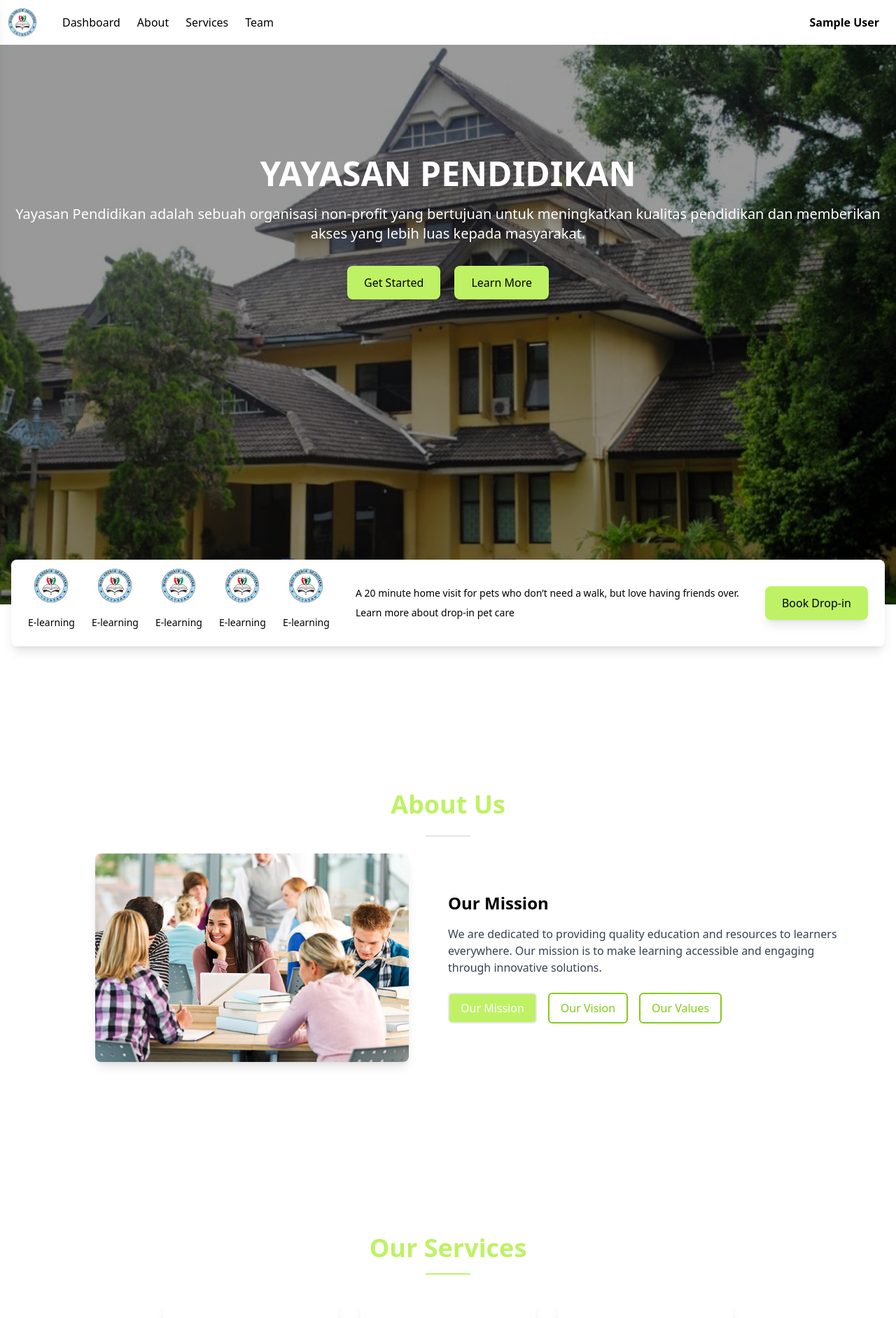
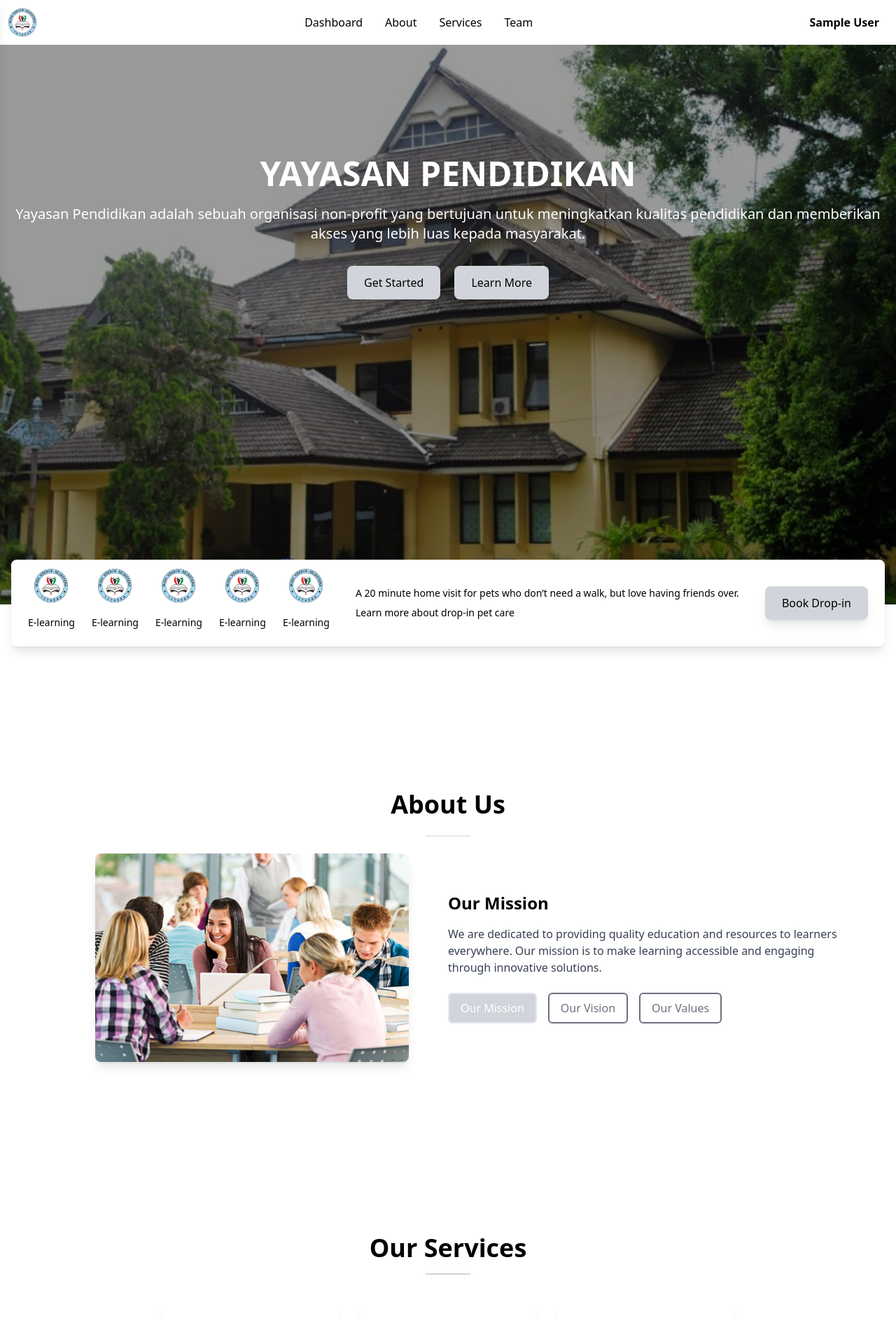
Before and after one commit to Imanilom/DisdikLearn, a React (Vite) app in the folder e-learning-frontend/: page / in a window 1280 px wide. Shown: the top 1884 px of the page at 70% size. Built offline with nearby package versions, Linux system fonts and the light colour scheme; no server answers; sample sign-in values are in the browser's storage.

Commit message:
fix and fix

```diff
--- a/e-learning-frontend/src/components/Partial/About.jsx
+++ b/e-learning-frontend/src/components/Partial/About.jsx
@@ -24,14 +24,13 @@ const About = () => {
   return (
     <section className="min-h-screen w-full bg-white-100 flex items-center justify-center py-6">
       <div className="w-full max-w-6xl px-4">
-        <h1 className="text-3xl md:text-4xl font-bold text-center text-lime-300 mb-6">About Us</h1>
-        <div className="w-16 border-t-2 bg-lime-200 mb-6 mx-auto"></div>
+        <h1 className="text-3xl md:text-4xl font-bold text-center text-black-300 mb-6">About Us</h1>
+        <div className="w-16 border-t-2 bg-gray-200 mb-6 mx-auto"></div>
         <div className="flex flex-col md:flex-row items-center">
           {/* Image */}
           <div className="md:w-1/2 flex justify-center mb-6 md:mb-0">
             <AnimatePresence>
               <motion.img
-                key={narratives[activeTab].imgSrc}
                 src={narratives[activeTab].imgSrc}
                 alt={narratives[activeTab].title}
                 className="w-full h-auto max-w-full md:max-w-md rounded-lg shadow-lg"
@@ -53,8 +52,8 @@ const About = () => {
                   key={index}
                   className={`px-4 py-2 rounded-md border-2 ${
                     activeTab === index
-                      ? 'bg-lime-300 text-white border-lime-200-500'
-                      : 'bg-white text-lime-500 border-lime-500'
+                      ? 'bg-gray-300 text-white border-gray-200-500'
+                      : 'bg-white text-gray-500 border-gray-500'
                   }`}
                   onClick={() => setActiveTab(index)}
                 >
--- a/e-learning-frontend/src/components/Partial/Carousel.jsx
+++ b/e-learning-frontend/src/components/Partial/Carousel.jsx
@@ -40,8 +40,8 @@ const ReviewCard = ({ name, review, image, rating }) => (
 
 const StudentReviews = () => (
     <div className="max-w-5xl mx-auto py-12 px-4">
-        <h2 className="text-3xl font-bold text-center text-lime-300 mb-8">Our Students' Reviews</h2>
-        <div className="w-16 border-t-2 items-center border-lime-400 mb-6 mx-auto"></div>
+        <h2 className="text-3xl font-bold text-center text-black-300 mb-8">Our Students' Reviews</h2>
+        <div className="w-16 border-t-2 items-center border-gray-400 mb-6 mx-auto"></div>
         <Carousel
             showArrows={true}
             showThumbs={false}
--- a/e-learning-frontend/src/components/Partial/Footer.jsx
+++ b/e-learning-frontend/src/components/Partial/Footer.jsx
@@ -3,7 +3,7 @@ import { FaFacebookF, FaYoutube, FaInstagram, FaLinkedinIn } from 'react-icons/f
 
 const Footer = () => {
   return (
-    <footer className="bg-lime-100 py-10">
+    <footer className="bg-gray-100 py-10">
       <div className="container mx-auto flex flex-col md:flex-row justify-around items-center text-center md:text-left">
         <div className="mb-6 md:mb-0">
           <h4 className="text-xl font-bold mb-4">Yayasan Dinas Pendidikan </h4>
@@ -27,19 +27,19 @@ const Footer = () => {
           <p className="text-black">+62 834 587 1478</p>
 
           <p className="text-black">DinasPendidikanyayasan@Gmail.Com</p>
---------
+          <div className="w-16 border-t-2 bg-gray-200 mb-6 mx-auto"></div>
           <p className="text-black">Pendidikanyayasan@gmail.com</p>
         </div>
         <div className="mb-6 md:mb-0">
           <h4 className="text-xl font-bold mb-4">Lokasi</h4>
           <div className="h-48 w-full md:w-80">
-          <iframe src="https://www.google.com/maps/embed?pb=!1m18!1m12!1m3!1d3960.8859096404817!2d107.59743547424301!3d-6.904244667566918!2m3!1f0!2f0!3f0!3m2!1i1024!2i768!4f13.1!3m3!1m2!1s0x2e68e641a124a753%3A0x46aaa85c69605ea7!2sDinas%20Pendidikan%20Provinsi%20Jawa%20Barat!5e0!3m2!1sen!2sid!4v1723691851325!5m2!1sen!2sid"
+          <iframe src="https://www.google.com/maps/embed?pb=!1m18!1m12!1m3!1d1664.933319726369!2d107.52756376558796!3d-7.020910590264213!2m3!1f0!2f0!3f0!3m2!1i1024!2i768!4f13.1!3m3!1m2!1s0x2e68ec329f509361%3A0x220e274e55f0494f!2sDinas%20Pendidikan%20%26%20Kebudayaan!5e0!3m2!1sen!2sid!4v1724203631013!5m2!1sen!2sid"
              title="Location Map"
              className="w-full h-auto border-none"
              loading="lazy" referrerpolicy="no-referrer-when-downgrade"></iframe>
           </div>
         </div>
-      </div>
+         </div>
       <div className="border-t border-white mt-6 pt-6 text-center">
         <p className="text-black">Created By Yayasan Pendidikan | All Rights Are Reserved!</p>
       </div>
--- a/e-learning-frontend/src/components/Partial/Header.jsx
+++ b/e-learning-frontend/src/components/Partial/Header.jsx
@@ -29,28 +29,29 @@ const Header = () => {
             className="h-10"
           />
         </div>
+
         {user && (
-          <div className="hidden lg:flex absolute left-60 transform -translate-x-1/2 flex items-center space-x-2">
+          <div className="hidden lg:flex flex-1 justify-center items-center space-x-4">
             <button
-              className="px-2 py-2 rounded-md transition-colors duration-300 ease-in-out hover:bg-lime-200"
+              className="px-2 py-2 rounded-md transition-colors duration-300 ease-in-out hover:bg-gray-200"
               onClick={() => navigate('/dashboard')}
             >
               Dashboard
             </button>
             <button
-              className="px-2 py-2 rounded-md transition-colors duration-300 ease-in-out hover:bg-lime-200"
+              className="px-2 py-2 rounded-md transition-colors duration-300 ease-in-out hover:bg-gray-200"
               onClick={() => navigate('/AboutUs')}
             >
               About
             </button>
             <button
-              className="px-2 py-2 rounded-md transition-colors duration-300 ease-in-out hover:bg-lime-200"
+              className="px-2 py-2 rounded-md transition-colors duration-300 ease-in-out hover:bg-gray-200"
               onClick={() => navigate('/Services')}
             >
               Services
             </button>
             <button
-              className="px-2 py-2 rounded-md transition-colors duration-300 ease-in-out hover:bg-lime-200"
+              className="px-2 py-2 rounded-md transition-colors duration-300 ease-in-out hover:bg-gray-200"
               onClick={() => navigate('/Team')}
             >
               Team
@@ -67,7 +68,7 @@ const Header = () => {
           </svg>
         </button>
 
-        <nav className="hidden lg:flex space-x-4 flex-grow justify-end">
+        <nav className="hidden lg:flex space-x-4 justify-end">
           {user ? (
             <>
               <button
--- a/e-learning-frontend/src/components/Partial/HeroSection.jsx
+++ b/e-learning-frontend/src/components/Partial/HeroSection.jsx
@@ -43,13 +43,13 @@ const HeroSection = () => {
 
           <div className="flex space-x-5 mt-8">
             <button
-              className="bg-lime-300 text-black py-3 px-6 rounded-lg shadow-lg transform transition-transform duration-300 ease-in-out hover:scale-105"
+              className="bg-gray-300 text-black py-3 px-6 rounded-lg shadow-lg transform transition-transform duration-300 ease-in-out hover:scale-105"
               onClick={handleClick}
             >
               Get Started
             </button>
             <button
-              className="bg-lime-300 text-black py-3 px-6 rounded-lg shadow-lg transform transition-transform duration-300 ease-in-out hover:scale-105"
+              className="bg-gray-300 text-black py-3 px-6 rounded-lg shadow-lg transform transition-transform duration-300 ease-in-out hover:scale-105"
               onClick={handleClick}
             >
               Learn More
@@ -115,7 +115,7 @@ const HeroSection = () => {
 
           <div className="mt-6 md:mt-0">
             <button
-              className="bg-lime-300 text-black py-3 px-6 rounded-lg shadow-lg transform transition-transform duration-300 ease-in-out hover:scale-105"
+              className="bg-gray-300 text-black py-3 px-6 rounded-lg shadow-lg transform transition-transform duration-300 ease-in-out hover:scale-105"
               onClick={handleClick}
             >
               Book Drop-in
--- a/e-learning-frontend/src/components/Partial/Services.jsx
+++ b/e-learning-frontend/src/components/Partial/Services.jsx
@@ -25,8 +25,8 @@ const Service = () => {
 
     return (
         <div className="min-h-screen flex flex-col items-center bg-white-100 py-10">
-            <h1 className="text-4xl font-bold text-lime-300 mb-4">Our Services</h1>
-            <div className="w-16 border-t-2 border-lime-300 mb-6"></div>
+            <h1 className="text-4xl font-bold text-black-300 mb-4">Our Services</h1>
+            <div className="w-16 border-t-2 border-gray-300 mb-6"></div>
             <div className="flex flex-wrap justify-center max-w-5xl mx-auto">
                 {services.map((service, index) => (
                     <motion.div
@@ -41,14 +41,14 @@ const Service = () => {
                             alt={service.title}
                             className="w-24 h-24 mb-4 rounded-full border-2 border-blue-500 object-cover" // Ensure the image fits well
                         />
-                        <h2 className="text-xl font-semibold mb-2 text-center text-lime-400">{service.title}</h2>
+                        <h2 className="text-xl font-semibold mb-2 text-center text-gray-400">{service.title}</h2>
                         <p className="text-gray-700 text-center flex-1 flex items-center justify-center">{service.description}</p>
                     </motion.div>
                 ))}
             </div>
             {user && (
                 <div className="mt-8 text-center">
-                    <button className="bg-lime-300 text-white px-6 py-3 rounded-full shadow-lg hover:bg-blue-700 transition-colors">
+                    <button className="bg-blue-700 text-white px-6 py-3 rounded-full shadow-lg hover:bg-blue-300 transition-colors">
                         {user.role === 'admin' ? 'Manage Services' : 'Learn More'}
                     </button>
                 </div>
```
Also changed, not shown: e-learning-frontend/src/components/User/Profile.jsx (+87 -5 lines).
